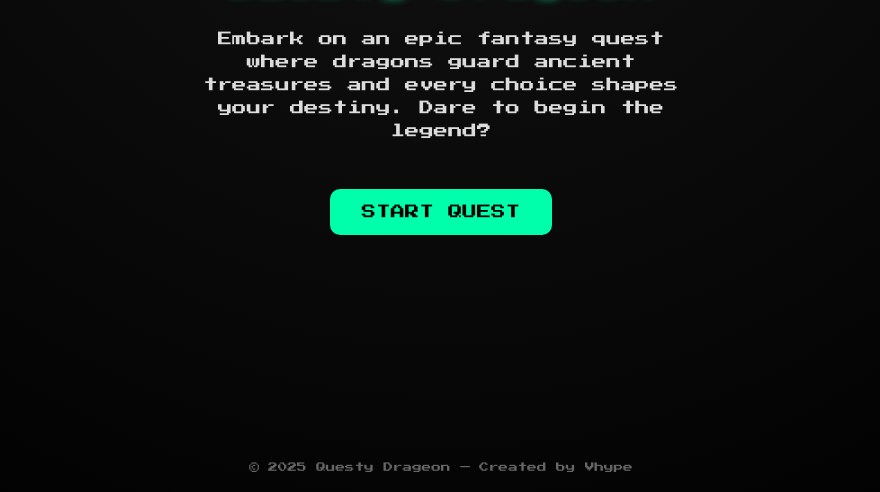
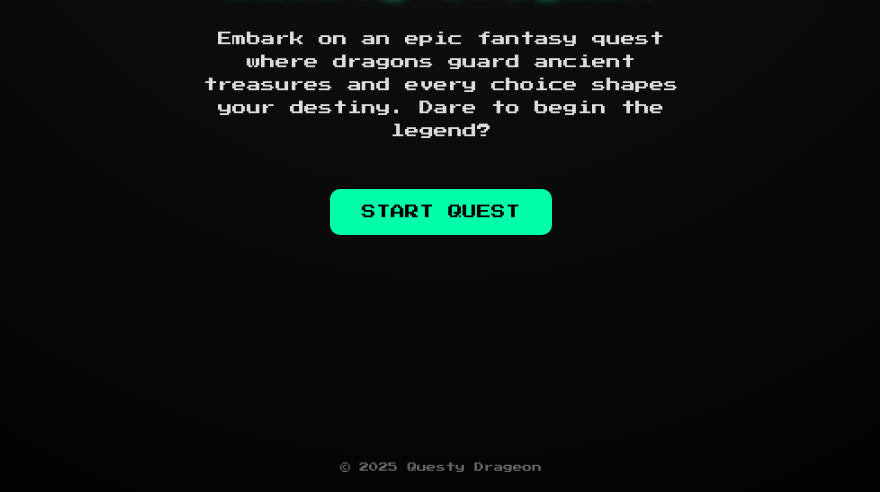
Before and after one commit to questy-drageon/questy-drageon, a plain HTML site: page index.html in a window 1280 px wide. Shown: the part 308-800 px from the top of the page, without its empty margins (199-1079 px from the left). Drawn offline with Linux system fonts and the light colour scheme.

Commit message:
Update index.html

```diff
--- a/index.html
+++ b/index.html
@@ -70,6 +70,6 @@
   </p>
   <a href="#" class="btn">Start Quest</a>
 
-  <footer>© 2025 Questy Drageon — Created by Vhype</footer>
+  <footer>© 2025 Questy Drageon</footer>
 </body>
 </html>
```
